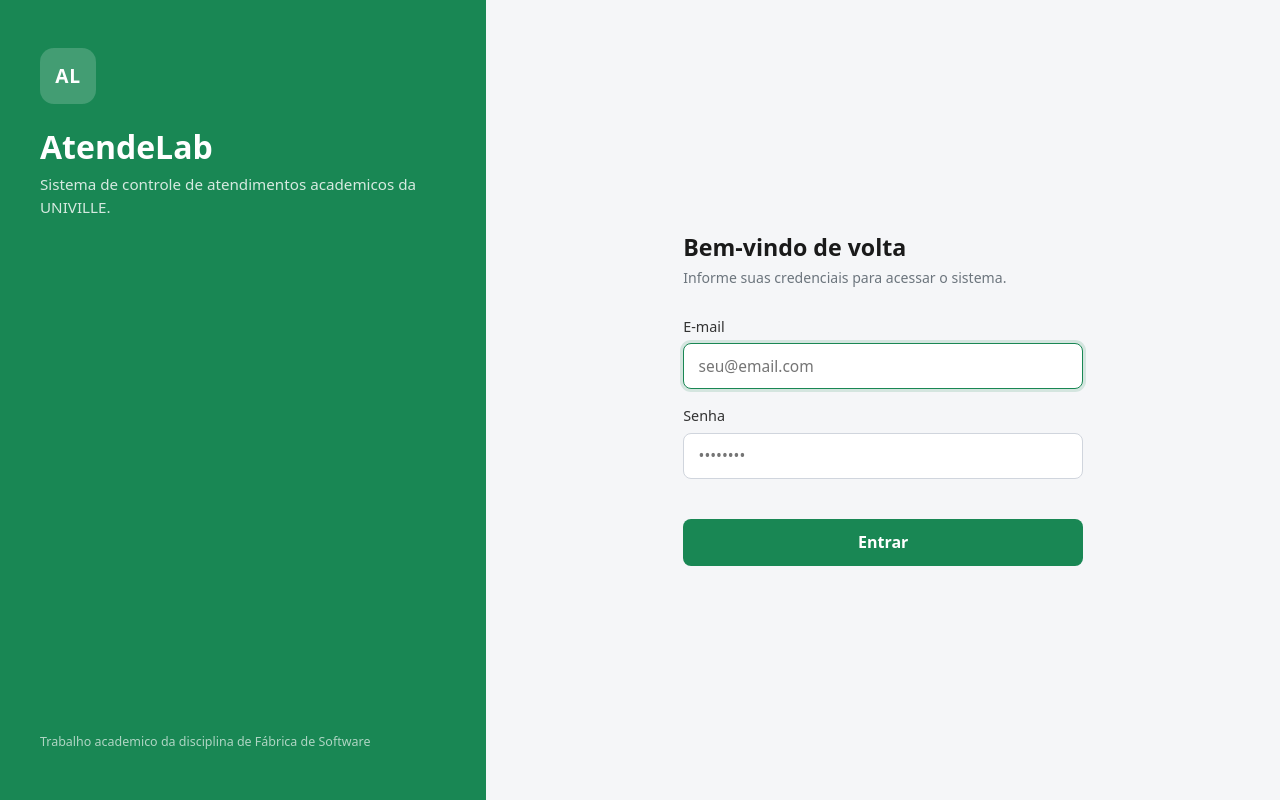
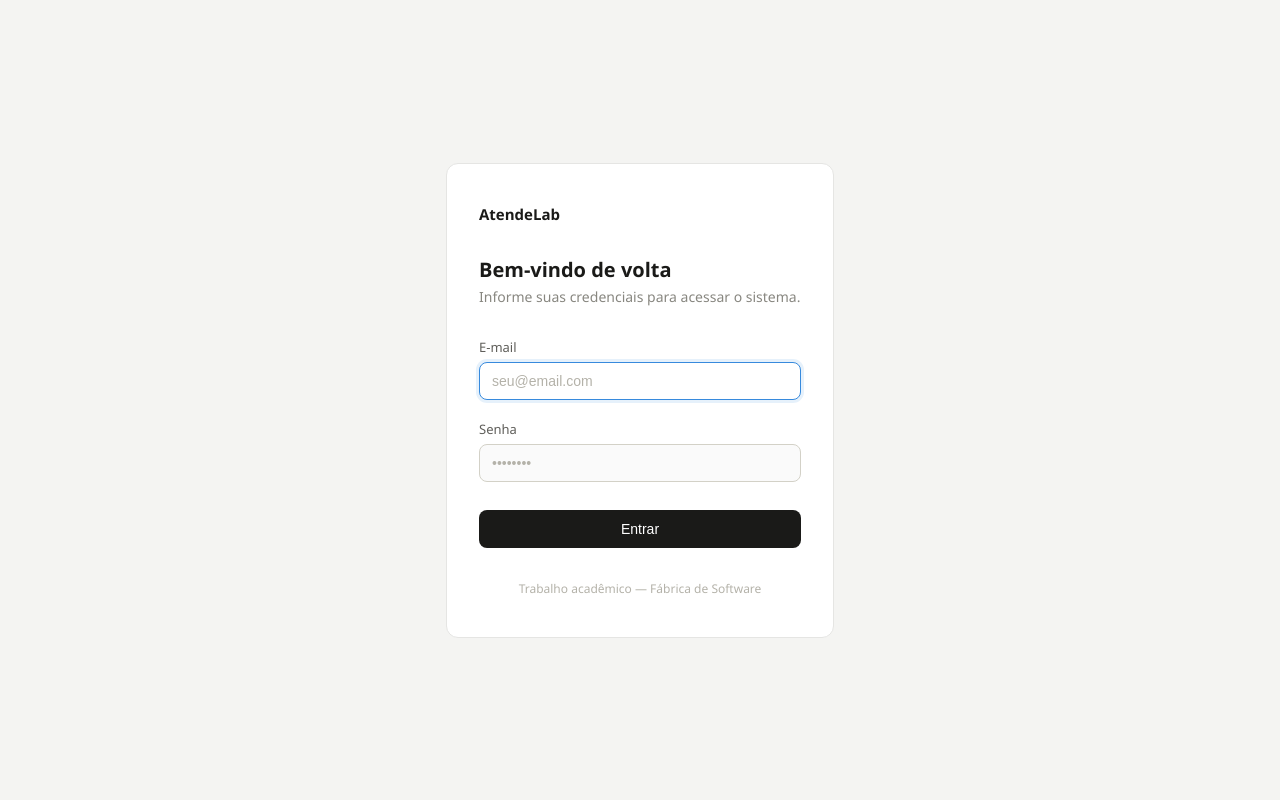
Before and after one commit to joaorosera/atendelab, a PHP site: page /login.php in a window 1280 px wide. Run offline with PHP 8.4, Linux system fonts and the light colour scheme.

Commit message:
Add files via upload

```diff
--- a/app/Views/Auth/login.php
+++ b/app/Views/Auth/login.php
@@ -7,127 +7,153 @@ $baseUrl = '/atendelab/public/';
     <meta charset="UTF-8">
     <meta name="viewport" content="width=device-width, initial-scale=1.0">
     <title>Entrar | AtendeLab</title>
-    <link href="https://cdn.jsdelivr.net/npm/bootstrap@5.3.3/dist/css/bootstrap.min.css" rel="stylesheet">
     <style>
-        :root { --al-green: #198754; --al-green-dark: #146c43; }
-
         * { box-sizing: border-box; margin: 0; padding: 0; }
 
-        body { font-family: system-ui, -apple-system, sans-serif; min-height: 100vh; display: flex; }
-
-        /* painel verde da esquerda */
-        .al-side {
-            width: 38%;
-            background: var(--al-green);
-            display: flex;
-            flex-direction: column;
-            justify-content: space-between;
-            padding: 3rem 2.5rem;
-            color: #fff;
-        }
-
-        .al-side .logo-box {
-            width: 56px; height: 56px;
-            background: rgba(255,255,255,.18);
-            border-radius: 14px;
-            display: grid; place-items: center;
-            font-size: 1.2rem; font-weight: 800;
-            letter-spacing: .04em;
-            margin-bottom: 1.5rem;
-        }
-
-        .al-side h1 { font-size: 2rem; font-weight: 700; margin-bottom: .4rem; }
-        .al-side .subtitle { opacity: .82; font-size: .95rem; line-height: 1.5; }
-
-        .al-side .credits {
-            font-size: .78rem;
-            opacity: .65;
-            line-height: 1.6;
-        }
-        .al-side .credits strong { opacity: 1; }
-
-        /* painel do formulario */
-        .al-form-area {
-            flex: 1;
-            background: #f5f6f8;
+        body {
+            font-family: 'Segoe UI', system-ui, sans-serif;
+            background-color: #f4f4f2;
             display: flex;
             align-items: center;
             justify-content: center;
-            padding: 2rem 1.5rem;
+            min-height: 100vh;
         }
 
-        .al-form-box { width: min(100%, 400px); }
-
-        .al-form-box h2 { font-size: 1.45rem; font-weight: 700; margin-bottom: .3rem; color: #1a1a1a; }
-        .al-form-box .hint { font-size: .88rem; color: #6c757d; margin-bottom: 1.75rem; }
-
-        .al-form-box label { font-weight: 500; font-size: .9rem; color: #333; margin-bottom: .35rem; display: block; }
-
-        .al-form-box input {
+        .login-wrapper {
             width: 100%;
-            padding: .65rem .9rem;
-            border: 1px solid #d0d5dd;
-            border-radius: 8px;
-            font-size: .97rem;
-            outline: none;
-            transition: border-color .15s, box-shadow .15s;
-            background: #fff;
-            margin-bottom: 1rem;
-        }
-        .al-form-box input:focus {
-            border-color: var(--al-green);
-            box-shadow: 0 0 0 3px rgba(25,135,84,.15);
+            max-width: 420px;
+            padding: 1rem;
         }
 
-        .al-form-box .mb-last { margin-bottom: 1.5rem; }
+        .login-card {
+            background: #ffffff;
+            border: 1px solid #e5e5e3;
+            border-radius: 12px;
+            padding: 2.5rem 2rem;
+        }
 
-        .btn-entrar {
+        .login-brand {
+            display: flex;
+            align-items: center;
+            gap: 10px;
+            margin-bottom: 2rem;
+        }
+
+        /* .login-brand-icon {
+            width: 36px;
+            height: 36px;
+            border-radius: 8px;
+            background-color: #f4f4f2;
+            border: 1px solid #e5e5e3;
+            display: flex;
+            align-items: center;
+            justify-content: center;
+            font-size: 13px;
+            font-weight: 600;
+            color: #1a1a18;
+            flex-shrink: 0;
+        } */
+
+        .login-brand-name {
+            font-size: 15px;
+            font-weight: 600;
+            color: #1a1a18;
+        }
+
+        .login-title {
+            font-size: 20px;
+            font-weight: 600;
+            color: #1a1a18;
+            margin-bottom: 4px;
+        }
+
+        .login-subtitle {
+            font-size: 14px;
+            color: #888780;
+            margin-bottom: 2rem;
+        }
+
+        .login-field {
+            margin-bottom: 1.25rem;
+        }
+
+        .login-field label {
+            display: block;
+            font-size: 13px;
+            color: #5f5e5a;
+            margin-bottom: 6px;
+        }
+
+        .login-field input {
             width: 100%;
-            padding: .72rem;
-            background: var(--al-green);
-            color: #fff;
+            height: 38px;
+            padding: 0 12px;
+            border: 1px solid #d3d1c7;
+            border-radius: 8px;
+            background: #fafafa;
+            color: #1a1a18;
+            font-size: 14px;
+            outline: none;
+            transition: border-color 0.15s, box-shadow 0.15s;
+        }
+
+        .login-field input::placeholder { color: #b4b2a9; }
+
+        .login-field input:hover { border-color: #b4b2a9; }
+
+        .login-field input:focus {
+            border-color: #378add;
+            box-shadow: 0 0 0 3px rgba(55, 138, 221, 0.12);
+            background: #ffffff;
+        }
+
+        .login-btn {
+            width: 100%;
+            height: 38px;
             border: none;
             border-radius: 8px;
-            font-size: 1rem;
-            font-weight: 600;
+            background-color: #1a1a18;
+            color: #ffffff;
+            font-size: 14px;
+            font-weight: 500;
             cursor: pointer;
-            transition: background .15s;
+            margin-top: 0.5rem;
+            transition: opacity 0.15s;
         }
-        .btn-entrar:hover { background: var(--al-green-dark); }
+
+        .login-btn:hover { opacity: 0.85; }
+        .login-btn:active { opacity: 0.75; }
+
+        .login-footer {
+            font-size: 12px;
+            color: #b4b2a9;
+            text-align: center;
+            margin-top: 2rem;
+        }
 
         .alert-box {
-            padding: .75rem 1rem;
             border-radius: 8px;
-            font-size: .88rem;
+            font-size: 13px;
+            padding: 10px 12px;
             margin-bottom: 1.25rem;
         }
+
         .alert-success { background: #d1e7dd; color: #0a3622; border: 1px solid #a3cfbb; }
-        .alert-danger  { background: #f8d7da; color: #58151c; border: 1px solid #f1aeb5; }
-
-        @media (max-width: 767px) {
-            body { flex-direction: column; }
-            .al-side { width: 100%; min-height: auto; padding: 2rem 1.5rem; }
-            .al-side .credits { margin-top: 1.5rem; }
-        }
+        .alert-danger  { background: #fcebeb; color: #a32d2d; border: 1px solid #f09595; }
     </style>
 </head>
 <body>
 
-<div class="al-side">
-    <div>
-        <div class="logo-box">AL</div>
-        <h1>AtendeLab</h1>
-        <p class="subtitle">Sistema de controle de atendimentos academicos da UNIVILLE.</p>
-    </div>
-    <div class="credits">
-        Trabalho academico da disciplina de Fábrica de Software
-    </div>
-</div>
+<div class="login-wrapper">
+    <div class="login-card">
 
-<div class="al-form-area">
-    <div class="al-form-box">
-        <h2>Bem-vindo de volta</h2>
-        <p class="hint">Informe suas credenciais para acessar o sistema.</p>
+        <div class="login-brand">
+            <!-- <div class="login-brand-icon">AL</div> -->
+            <span class="login-brand-name">AtendeLab</span>
+        </div>
+
+        <h1 class="login-title">Bem-vindo de volta</h1>
+        <p class="login-subtitle">Informe suas credenciais para acessar o sistema.</p>
 
         <?php if (!empty($mensagem)): ?>
             <div class="alert-box alert-success">
@@ -142,16 +168,19 @@ $baseUrl = '/atendelab/public/';
         <?php endif; ?>
 
         <form method="post" action="<?= $baseUrl ?>?controller=auth&action=entrar">
-            <div>
+            <div class="login-field">
                 <label for="email">E-mail</label>
                 <input type="email" id="email" name="email" placeholder="seu@email.com" required autofocus>
             </div>
-            <div class="mb-last">
+            <div class="login-field">
                 <label for="senha">Senha</label>
                 <input type="password" id="senha" name="senha" placeholder="••••••••" required>
             </div>
-            <button class="btn-entrar" type="submit">Entrar</button>
+            <button class="login-btn" type="submit">Entrar</button>
         </form>
+
+        <p class="login-footer">Trabalho acadêmico — Fábrica de Software</p>
+
     </div>
 </div>
 
```
